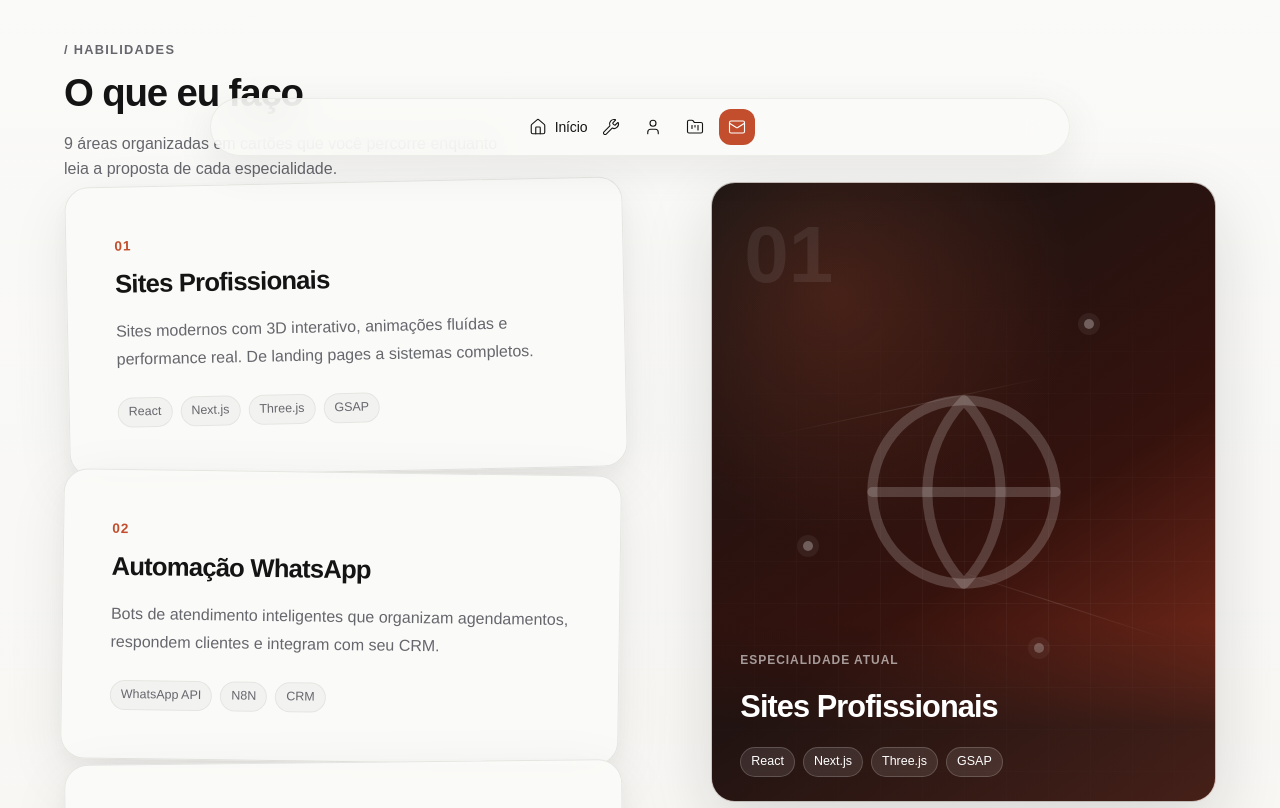
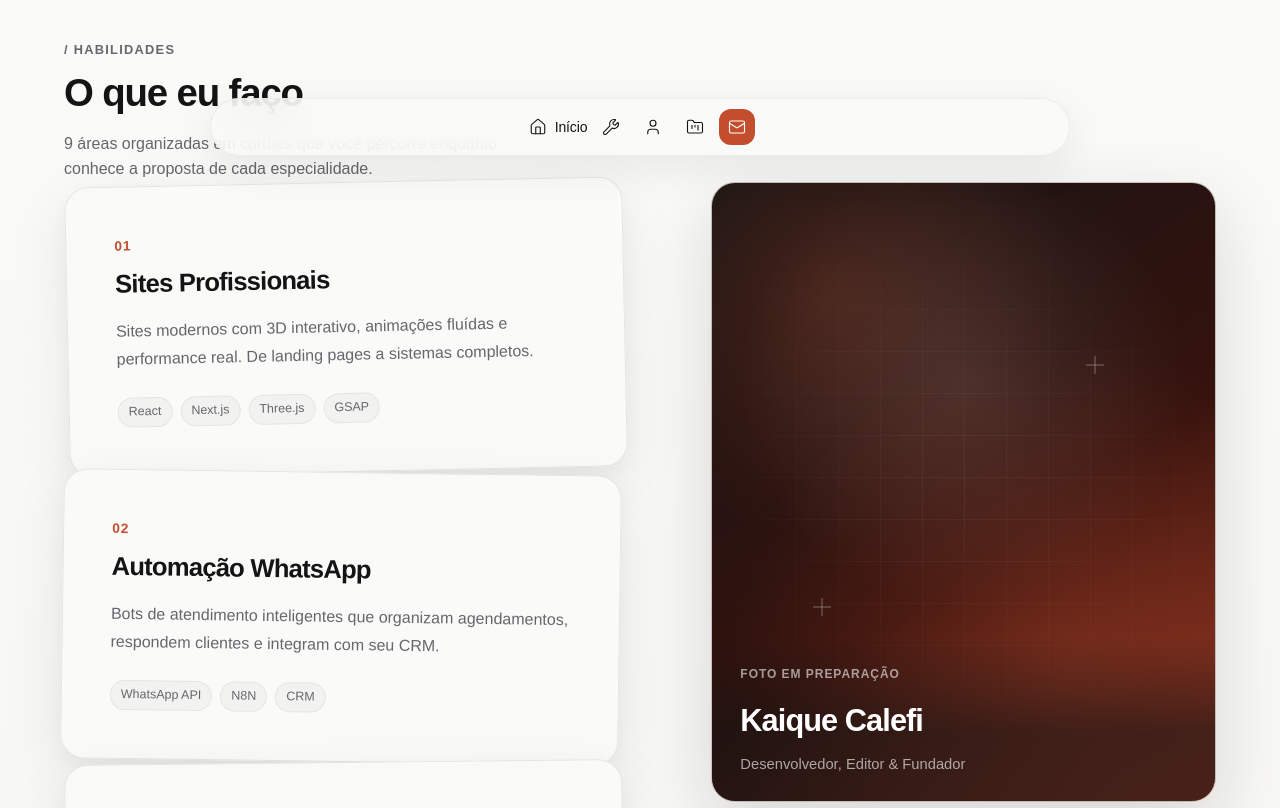
Before and after one commit to Kaique-959/portfolio, a React (Vite) app: page / in a window 1280 px wide. Shown: the part 620-1428 px from the top of the page. Built offline with nearby package versions, Linux system fonts and the light colour scheme; a web font is replaced by a local one.

Commit message:
Atualiza Habilidades, Projetos e Experiencia

```diff
--- a/src/components/Experience.jsx
+++ b/src/components/Experience.jsx
@@ -25,7 +25,7 @@ export default function Experience() {
     <section id="experience" ref={sectionRef} className="section">
       <div className="container">
         <div className="section-header">
-          <span className="eyebrow">/ Carreira</span>
+          <span className="eyebrow">/ Experiência aplicada</span>
           <h2
             style={{
               fontFamily: 'var(--font-display)',
@@ -36,7 +36,7 @@ export default function Experience() {
               marginBottom: '16px',
             }}
           >
-            Experiência
+            Experiência aplicada
           </h2>
         </div>
 
--- a/src/components/Services.jsx
+++ b/src/components/Services.jsx
@@ -1,5 +1,4 @@
-import { useRef, useEffect, useState, useCallback } from 'react'
-import { Globe, MessageCircle, GitBranch, Search, Layout, Code, Server, Lightbulb, Film } from 'lucide-react'
+import { useRef } from 'react'
 import { gsap } from 'gsap'
 import { ScrollTrigger } from 'gsap/ScrollTrigger'
 import { useGSAP } from '@gsap/react'
@@ -7,39 +6,22 @@ import { content } from '../data/content'
 
 gsap.registerPlugin(ScrollTrigger, useGSAP)
 
-const icons = [Globe, MessageCircle, GitBranch, Search, Layout, Code, Server, Lightbulb, Film]
 const rotations = [-1.2, 0.8, -0.6, 1, -0.8, 0.6, -0.4, 0.9, -0.7]
 
-function ServiceVisualPanel({ activeIndex }) {
-  const item = content.services[activeIndex] || content.services[0]
-  const Icon = icons[activeIndex] || icons[0]
-
+function ServiceVisualPanel() {
   return (
     <div className="services-layout-col-right">
       <div className="service-visual-panel">
         <div className="service-visual-content" aria-hidden="true">
-          <span className="service-visual-number">{String((activeIndex ?? 0) + 1).padStart(2, '0')}</span>
-          <Icon className="service-visual-icon" strokeWidth={1.1} />
-
-          <div className="service-visual-grid" />
-
-          <div className="service-visual-nodes">
-            <span className="service-visual-node service-visual-node-1" />
-            <span className="service-visual-node service-visual-node-2" />
-            <span className="service-visual-node service-visual-node-3" />
-            <span className="service-visual-line service-visual-line-1" />
-            <span className="service-visual-line service-visual-line-2" />
-          </div>
+          <span className="service-visual-grid" />
+          <span className="service-visual-cross service-visual-cross-1" />
+          <span className="service-visual-cross service-visual-cross-2" />
         </div>
 
         <div className="service-visual-meta">
-          <span className="service-visual-label">Especialidade atual</span>
-          <strong className="service-visual-title">{item.title}</strong>
-          <div className="service-visual-tags" aria-hidden="true">
-            {item.tags.map((tag) => (
-              <span key={tag} className="tag">{tag}</span>
-            ))}
-          </div>
+          <span className="service-visual-label">Foto em preparação</span>
+          <strong className="service-visual-title">Kaique Calefi</strong>
+          <span className="service-visual-sub">Desenvolvedor, Editor & Fundador</span>
         </div>
       </div>
     </div>
@@ -50,51 +32,12 @@ export default function Services() {
   const sectionRef = useRef(null)
   const headerRef = useRef(null)
   const cardsRef = useRef([])
-  const [activeIndex, setActiveIndex] = useState(0)
-
-  const onCardEnter = useCallback((i) => setActiveIndex(i), [])
-
-  useEffect(() => {
-    if (typeof window === 'undefined') return undefined
-    const prefersReducedMotion = window.matchMedia('(prefers-reduced-motion: reduce)').matches
-    if (prefersReducedMotion) return undefined
-
-    const mm = gsap.matchMedia()
-    const triggers = []
-
-    mm.add('(min-width: 900px) and (prefers-reduced-motion: no-preference)', () => {
-      cardsRef.current.forEach((el, i) => {
-        if (!el) return
-        triggers.push(
-          ScrollTrigger.create({
-            trigger: el,
-            start: 'top 40%',
-            onEnter: () => onCardEnter(i),
-            onEnterBack: () => onCardEnter(i),
-          })
-        )
-      })
-      return () => { triggers.forEach((t) => t.kill()) }
-    })
-
-    return () => mm.revert()
-  }, [onCardEnter])
 
   useGSAP(() => {
     gsap.fromTo(headerRef.current, { opacity: 0, y: 20 }, {
       opacity: 1, y: 0, duration: 0.6, ease: 'power2.out',
       scrollTrigger: { trigger: sectionRef.current, start: 'top 85%', toggleActions: 'play none none reverse' },
     })
-
-    const trigger = ScrollTrigger.create({
-      trigger: sectionRef.current,
-      start: 'top 70%',
-      end: 'bottom 20%',
-      onLeave: () => setActiveIndex(-1),
-      onLeaveBack: () => setActiveIndex(-1),
-    })
-
-    return () => trigger.kill()
   }, { scope: sectionRef })
 
   return (
@@ -117,7 +60,7 @@ export default function Services() {
             className="services-subheader"
             style={{ color: 'var(--muted)', marginTop: '16px', maxWidth: '50ch' }}
           >
-            {content.services.length} áreas organizadas em cartões que você percorre enquanto leia a proposta de cada especialidade.
+            {content.services.length} áreas organizadas em cartões que você percorre enquanto conhece a proposta de cada especialidade.
           </p>
         </div>
 
@@ -133,8 +76,6 @@ export default function Services() {
                     '--stack-index': index + 1,
                     '--card-rotation': `${rotations[index % rotations.length]}deg`,
                   }}
-                  onFocus={() => onCardEnter(index)}
-                  onMouseEnter={() => onCardEnter(index)}
                 >
                   <div className="service-card-inner">
                     <header className="service-card-header">
@@ -169,7 +110,7 @@ export default function Services() {
             </div>
           </div>
 
-          <ServiceVisualPanel activeIndex={activeIndex >= 0 ? activeIndex : 0} />
+          <ServiceVisualPanel />
         </div>
       </div>
 
@@ -245,49 +186,46 @@ export default function Services() {
           box-shadow: 0 24px 70px rgba(20,20,20,0.14);
         }
 
-        .service-visual-content { position: absolute; inset: 0; overflow: hidden; pointer-events: none; }
-
-        .service-visual-number {
-          position: absolute; top: 32px; left: 32px;
-          font-family: var(--font-display); font-size: 5rem; font-weight: 900;
-          line-height: 1; color: rgba(255,255,255,0.08);
-        }
-
-        .service-visual-icon {
-          position: absolute; top: 50%; left: 50%;
-          width: min(220px, 28vw); height: min(220px, 28vw);
-          color: rgba(255,255,255,0.18);
-          transform: translate(-50%, -50%);
+        .service-visual-content {
+          position: absolute;
+          inset: 0;
+          overflow: hidden;
+          pointer-events: none;
+          background:
+            radial-gradient(circle at 50% 32%, rgba(255,255,255,0.10), transparent 46%),
+            radial-gradient(circle at 70% 80%, rgba(194,78,46,0.30), transparent 55%);
         }
 
         .service-visual-grid {
-          position: absolute; inset: 0;
+          position: absolute;
+          inset: 0;
           background-image:
-            linear-gradient(rgba(255,255,255,0.04) 1px, transparent 1px),
-            linear-gradient(90deg, rgba(255,255,255,0.04) 1px, transparent 1px);
+            linear-gradient(rgba(255,255,255,0.05) 1px, transparent 1px),
+            linear-gradient(90deg, rgba(255,255,255,0.05) 1px, transparent 1px);
           background-size: 42px 42px;
-          mask-image: radial-gradient(circle at 60% 72%, black, transparent 78%);
-          -webkit-mask-image: radial-gradient(circle at 60% 72%, black, transparent 78%);
+          mask-image: radial-gradient(circle at 50% 50%, black, transparent 78%);
+          -webkit-mask-image: radial-gradient(circle at 50% 50%, black, transparent 78%);
         }
 
-        .service-visual-nodes { position: absolute; inset: 0; }
-
-        .service-visual-node {
-          position: absolute; width: 10px; height: 10px; border-radius: 50%;
-          background-color: rgba(255,255,255,0.32);
-          box-shadow: 0 0 0 6px rgba(255,255,255,0.06);
+        .service-visual-cross {
+          position: absolute;
+          width: 18px;
+          height: 18px;
+          opacity: 0.5;
         }
 
-        .service-visual-node-1 { top: 22%; right: 24%; }
-        .service-visual-node-2 { top: 58%; left: 18%; }
-        .service-visual-node-3 { bottom: 24%; right: 34%; }
+        .service-visual-cross::before,
+        .service-visual-cross::after {
+          content: '';
+          position: absolute;
+          background: rgba(255,255,255,0.7);
+        }
 
-        .service-visual-line {
-          position: absolute; height: 1px;
-          background: linear-gradient(90deg, transparent, rgba(255,255,255,0.12), transparent);
-        }
-        .service-visual-line-1 { top: 36%; left: 12%; width: 56%; transform: rotate(-12deg); }
-        .service-visual-line-2 { bottom: 32%; right: 8%; width: 48%; transform: rotate(18deg); }
+        .service-visual-cross::before { top: 50%; left: 0; right: 0; height: 1px; transform: translateY(-50%); }
+        .service-visual-cross::after { left: 50%; top: 0; bottom: 0; width: 1px; transform: translateX(-50%); }
+
+        .service-visual-cross-1 { top: 28%; right: 22%; }
+        .service-visual-cross-2 { bottom: 30%; left: 20%; }
 
         .service-visual-meta {
           position: relative; padding: 28px 28px 24px;
@@ -300,22 +238,19 @@ export default function Services() {
         }
 
         .service-visual-title {
-          display: block; margin-bottom: 16px;
+          display: block; margin-bottom: 8px;
           font-family: var(--font-display); font-size: clamp(1.4rem, 2.4vw, 2rem);
           font-weight: 800; letter-spacing: -0.03em; color: #fff;
         }
 
-        .service-visual-tags { display: flex; flex-wrap: wrap; gap: 8px; }
-
-        .service-visual-tags .tag {
-          background: rgba(255,255,255,0.1); color: #fff;
-          border-color: rgba(255,255,255,0.18);
+        .service-visual-sub {
+          display: block; margin-top: 4px;
+          color: rgba(255,255,255,0.62); font-size: 0.92rem;
         }
 
         @media (max-width: 899px) {
           .services-layout { grid-template-columns: 1fr; gap: 24px; }
-          .services-layout-col-right { position: relative; top: auto; order: -1; }
-          .service-visual-panel { min-height: 260px; }
+          .services-layout-col-right { display: none; }
           .service-card { position: relative; top: auto !important; transform: none !important; }
           .service-card-inner { transform: none; }
           .services-stack { gap: 16px; }
--- a/src/data/content.js
+++ b/src/data/content.js
@@ -69,79 +69,127 @@ export const content = {
 
   projects: [
     {
-      title: 'Kalefi_Org',
+      title: 'Site Portfólio',
       category: 'Site e presença digital',
-      description: 'Site da agência com 3D interativo e scroll fluido',
-      tags: ['Next.js', 'Three.js', 'GSAP'],
+      description: 'Site pessoal com shader LiquidMetal, animações de scroll e navegação fluida',
+      tags: ['React', 'Vite', 'GSAP', 'Shader'],
       image: null,
-      url: null,
-      status: 'Imagem em preparação',
+      url: 'https://site.kaiquecalefi.online',
+      status: 'No ar',
       details: {
-        context: 'Presença digital para a própria agência e seus serviços de tecnologia.',
-        challenge: 'Apresentar serviços técnicos complexos com clareza e uma experiência visual memorável.',
-        solution: 'Landing page com shader LiquidMetal, navegação fluida, narrativa editorial e arquitetura preparada para conversão.',
-        deliverables: ['Direção visual', 'Interface responsiva', 'Animações de scroll', 'Deploy e domínio'],
+        context: 'Presença digital para apresentar serviços, projetos e carreira de forma memorável.',
+        challenge: 'Combinar identidade editorial, performance e interatividade sem parecer mais um template.',
+        solution: 'Single page com shader reativo, parallax no hero, cards sticky de habilidades e seções narrativas com animações discretas.',
+        deliverables: ['Direção visual', 'Interface responsiva', 'Animações de scroll', 'Deploy e domínio próprios'],
       },
     },
     {
-      title: 'Bot Libertad',
-      category: 'Atendimento automatizado',
-      description: 'Automação de atendimento via WhatsApp pra clínica de fonoaudiologia',
-      tags: ['WhatsApp API', 'N8N', 'CRM'],
+      title: 'Ferro & Fio Barbearia',
+      category: 'Site completo de barbearia',
+      description: 'Site premium com serviços, preços, unidades, equipe e solicitação de agendamento via WhatsApp',
+      tags: ['Next.js', 'TypeScript', 'GSAP', 'SEO'],
       image: null,
-      url: null,
-      status: 'Imagem em preparação',
+      url: 'https://ferro-fio-barbearia-kaique.vercel.app',
+      status: 'No ar',
       details: {
-        context: 'Atendimento automatizado para uma clínica de fonoaudiologia e audiologia.',
-        challenge: 'Reduzir o tempo de resposta e organizar o fluxo de agendamentos sem aumentar a equipe.',
-        solution: 'Bot de WhatsApp conectado a automações e CRM, com respostas orientadas por contexto e encaminhamento humano.',
-        deliverables: ['Fluxo de atendimento', 'Integração WhatsApp', 'Automação de agenda', 'Documentação operacional'],
+        context: 'Barbearia premium que precisa converter visitantes em solicitações de agendamento reais.',
+        challenge: 'Apresentar serviços, preços, equipe e unidades com clareza, mantendo uma identidade editorial coerente.',
+        solution: 'Site completo com fluxo de agendamento, SEO local, dados estruturados e integração direta com WhatsApp para confirmação.',
+        deliverables: ['Design noir brasileiro', 'Fluxo de agendamento', 'Conteúdo editorial', 'Deploy automatizado'],
       },
     },
     {
-      title: 'Prospecção N8N',
-      category: 'Pipeline de outreach',
-      description: 'Sistema de outreach automatizado com limites de segurança',
-      tags: ['N8N', 'Automação', 'CRM'],
+      title: 'FonoCRM',
+      category: 'CRM para empresas e clínicas',
+      description: 'CRM com pacientes, agenda, integração com Google Calendar e Supabase',
+      tags: ['Next.js', 'Supabase', 'Google Calendar', 'CRM'],
       image: null,
-      url: null,
-      status: 'Imagem em preparação',
+      url: 'https://fono-crm.vercel.app',
+      status: 'No ar',
       details: {
-        context: 'Pipeline de prospecção para encontrar e organizar oportunidades comerciais.',
-        challenge: 'Evitar tarefas repetitivas e manter limites de segurança durante o outreach.',
-        solution: 'Workflow no N8N com segmentação de leads, regras de cadência e registro das interações no CRM.',
-        deliverables: ['Qualificação de leads', 'Cadência automatizada', 'Regras de segurança', 'Métricas de acompanhamento'],
+        context: 'Clínica que precisava organizar pacientes, agenda e atendimentos em um só lugar.',
+        challenge: 'Substituir planilhas manuais por um sistema simples que a equipe conseguisse usar sozinha.',
+        solution: 'CRM web com cadastro de pacientes, agenda integrada ao Google Calendar, histórico e painel operacional conectado ao Supabase.',
+        deliverables: ['Cadastro de pacientes', 'Agenda sincronizada', 'Histórico de atendimentos', 'Painel operacional'],
       },
     },
     {
-      title: 'Achadinhos Scraper',
+      title: 'Atendimento Libertad',
+      category: 'Bot de WhatsApp',
+      description: 'Bot de atendimento para clínica com menu de exames, coleta de dados, horários e confirmação',
+      tags: ['WhatsApp', 'N8N', 'Google Calendar', 'Automação'],
+      image: null,
+      url: 'https://github.com/Kaique-959/botlibertad-crm',
+      status: 'Em produção',
+      details: {
+        context: 'Clínica de fonoaudiologia que perdia atendimentos por demora no retorno manual.',
+        challenge: 'Atender, qualificar e agendar pacientes via WhatsApp sem aumentar a equipe.',
+        solution: 'Bot de WhatsApp com menu numérico de exames, coleta de dados, consulta de horários em tempo real e confirmação automática no Google Calendar.',
+        deliverables: ['Fluxo de atendimento', 'Agenda automática', 'Notificação da clínica', 'Documentação operacional'],
+      },
+    },
+    {
+      title: 'Radar de Ofertas',
       category: 'Monitor de preços',
-      description: 'Monitor de promoções na Amazon com postagem automática em grupos',
+      description: 'Monitor de promoções em e-commerce com filtros de oportunidade e publicação automática',
       tags: ['Python', 'Scraping', 'Automação'],
       image: null,
       url: null,
-      status: 'Imagem em preparação',
+      status: 'Projeto próprio',
       details: {
-        context: 'Monitor de promoções para distribuição automática de ofertas em grupos.',
-        challenge: 'Encontrar mudanças de preço relevantes sem depender de coleta manual.',
-        solution: 'Scraper em Python com monitoramento de produtos, filtros de oportunidade e publicação automatizada.',
+        context: 'Distribuição automática de ofertas relevantes para grupos e canais de compras.',
+        challenge: 'Identificar quedas reais de preço sem depender de checagem manual.',
+        solution: 'Scraper com monitoramento contínuo, filtros de oportunidade, histórico de preços e publicação automática nos canais.',
         deliverables: ['Coleta automatizada', 'Filtro de ofertas', 'Histórico de preços', 'Publicação em grupos'],
+      },
+    },
+    {
+      title: 'Monitor Mercado Livre',
+      category: 'Monitor de produtos',
+      description: 'Monitor de produtos e preços no Mercado Livre com alertas de oportunidade',
+      tags: ['Python', 'Scraping', 'Dados'],
+      image: null,
+      url: null,
+      status: 'Projeto próprio',
+      details: {
+        context: 'Acompanhamento de produtos e preços no Mercado Livre para decisão de compra.',
+        challenge: 'Enxergar variação de preço entre anúncios sem precisar visitar cada página.',
+        solution: 'Monitor dedicado ao Mercado Livre com coleta periódica, alertas de queda de preço e organização dos dados para análise.',
+        deliverables: ['Monitor de produtos', 'Alertas de preço', 'Histórico de variação', 'Relatório consolidado'],
       },
     },
   ],
 
   experience: [
     {
+      role: 'Desenvolvimento web e experiências digitais',
+      company: 'Site Portfólio · Ferro & Fio',
+      period: 'Em produção',
+      description: 'Sites completos com identidade editorial, animações e performance: o portfólio pessoal com shader LiquidMetal e o site da Ferro & Fio Barbearia com agendamento via WhatsApp.',
+    },
+    {
+      role: 'CRM e sistemas operacionais',
+      company: 'FonoCRM',
+      period: 'Em produção',
+      description: 'CRM web para a clínica com pacientes, agenda sincronizada com Google Calendar, histórico de atendimentos e painel operacional conectado ao Supabase.',
+    },
+    {
+      role: 'Automação de atendimento via WhatsApp',
+      company: 'Atendimento Libertad',
+      period: 'Em produção',
+      description: 'Bot de WhatsApp com menu de exames, coleta de dados, consulta de horários em tempo real e confirmação automática, reduzindo o tempo de resposta da clínica.',
+    },
+    {
+      role: 'Monitoramento de preços e dados',
+      company: 'Radar de Ofertas · Monitor Mercado Livre',
+      period: 'Projetos próprios',
+      description: 'Monitores de preço em e-commerce e no Mercado Livre com filtros de oportunidade, histórico de variação e publicação automática de ofertas.',
+    },
+    {
       role: 'Fundador',
       company: 'Kalefi_Org',
       period: '2024 — Presente',
-      description: 'Agência de tecnologia focada em sites profissionais e automação de fluxos de trabalho para PMEs.',
-    },
-    {
-      role: 'Estudante',
-      company: 'Ensino Médio',
-      period: 'Atualmente',
-      description: 'Conciliando estudos com atendimento a clientes reais e desenvolvimento de produtos próprios.',
+      description: 'Agência focada em sites, CRM e automação para pequenas empresas, entregando tecnologia que funciona sem depender de um time de TI.',
     },
   ],
 
```
Also changed, not shown: src/styles/tailwind.css, 1 other file (tests, documents, lock files or other folders).
